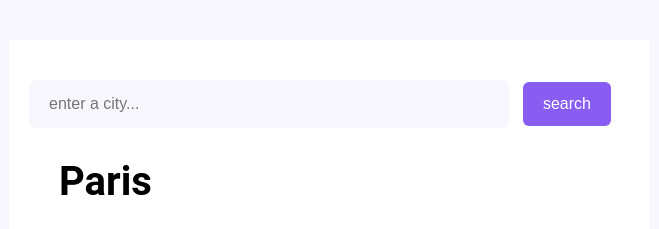
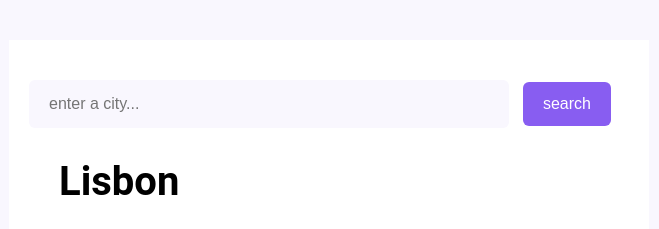
Before and after one commit to shaivya05/my-app, a plain HTML site: page index.html in a window 1280 px wide. Shown: the top 229 px of the page, without its empty margins (311-970 px from the left). Drawn offline with nearby package versions, Linux system fonts and the light colour scheme; no server answers.

Commit message:
Update index.html

```diff
--- a/index.html
+++ b/index.html
@@ -16,7 +16,7 @@
     </form>
   </header>
   <div>
-    <h1 id="city">Paris</h1>
+    <h1 id="city">Lisbon</h1>
     <div class="weather-app-data ">
     <p class="details">
         <span id="time"></span>, <span id="desc"> </span>
```
